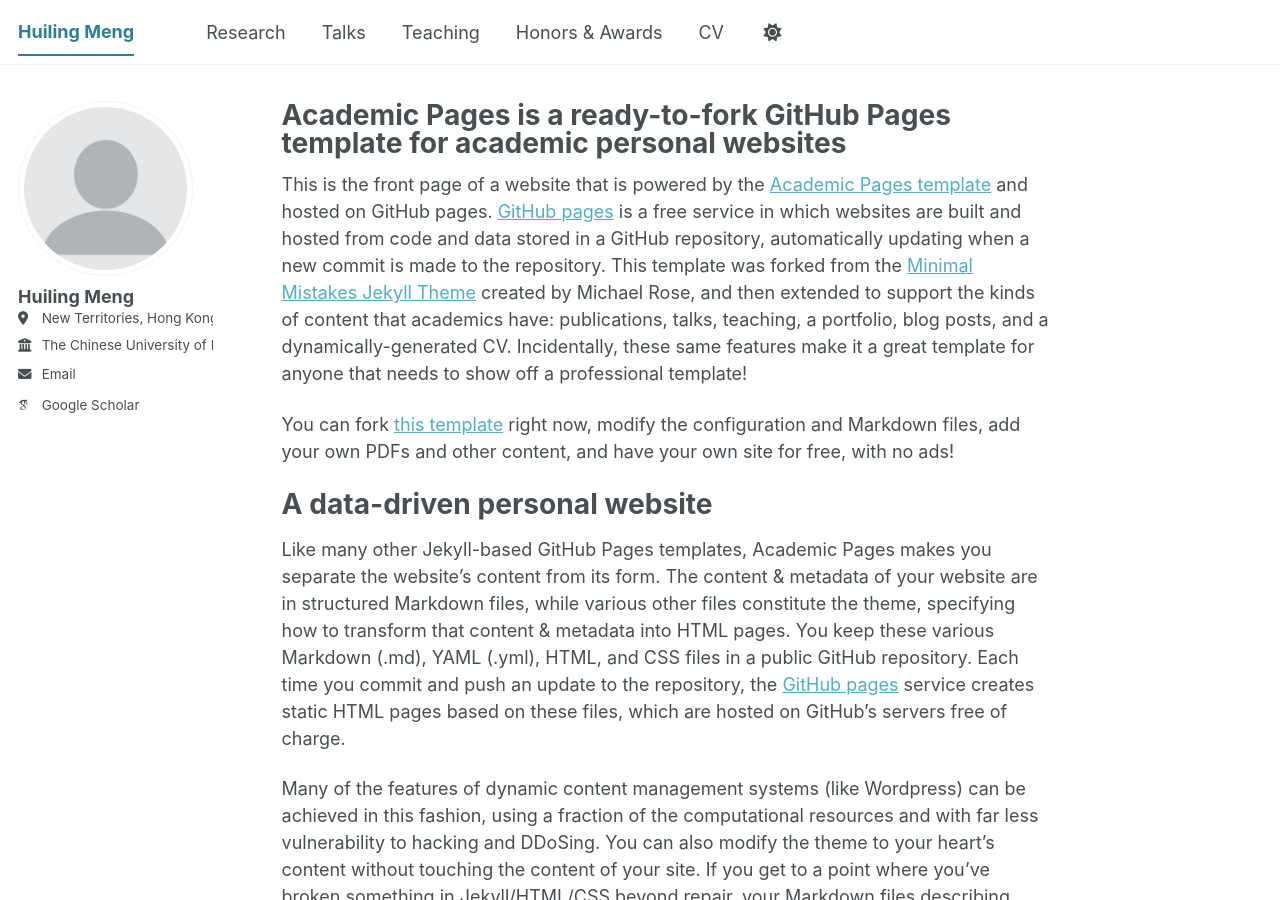
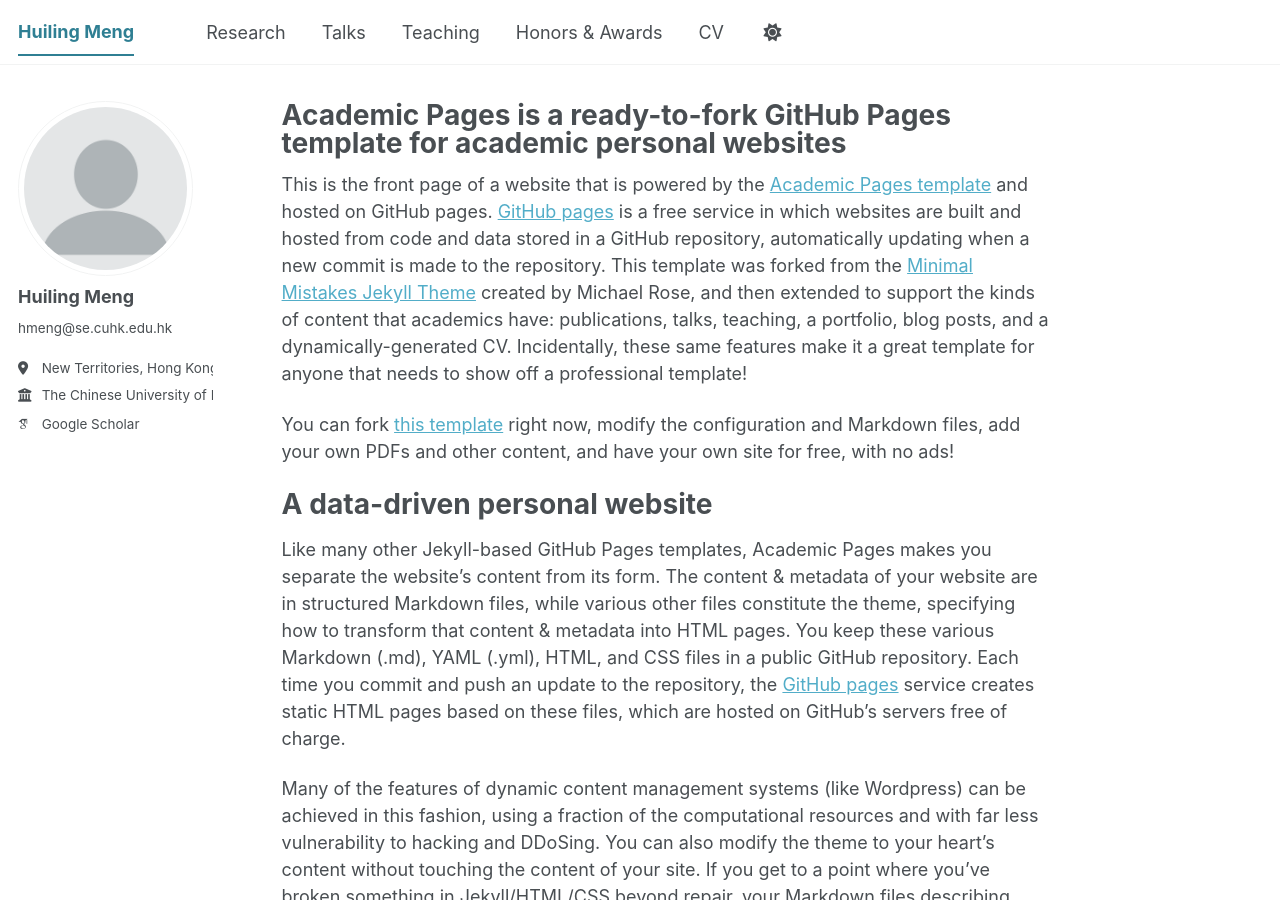
Before and after one commit to huilingmeng/huilingmeng.github.io, a Jekyll site: the page built from _pages/about.md, in a window 1280 px wide and 900 px high. Built offline with Jekyll 4.4.1, drawn with Linux system fonts in a browser that asks for light colours; some web fonts are replaced; a script bundle is joined from its source files by our own code; library files that are not in the unit come from our copies.

Commit message:
Modify bio and email fields in _config.yml
Updated bio and commented out email in the config.

```diff
--- a/_config.yml
+++ b/_config.yml
@@ -26,12 +26,12 @@ author:
   avatar           : "profile.png"
   name             : "Huiling Meng"
   # pronouns         : # example: "she/her"
-  # bio              : "Short biography for the left-hand sidebar"
+  bio              : "hmeng@se.cuhk.edu.hk"
 
   location         : "New Territories, Hong Kong SAR"
   employer         : "The Chinese University of Hong Kong"
   # uri              : # URL
-  email            : "hmeng@se.cuhk.edu.hk"
+  # email            : "hmeng@se.cuhk.edu.hk"
 
   # Academic websites
   # academia         : # URL
```
